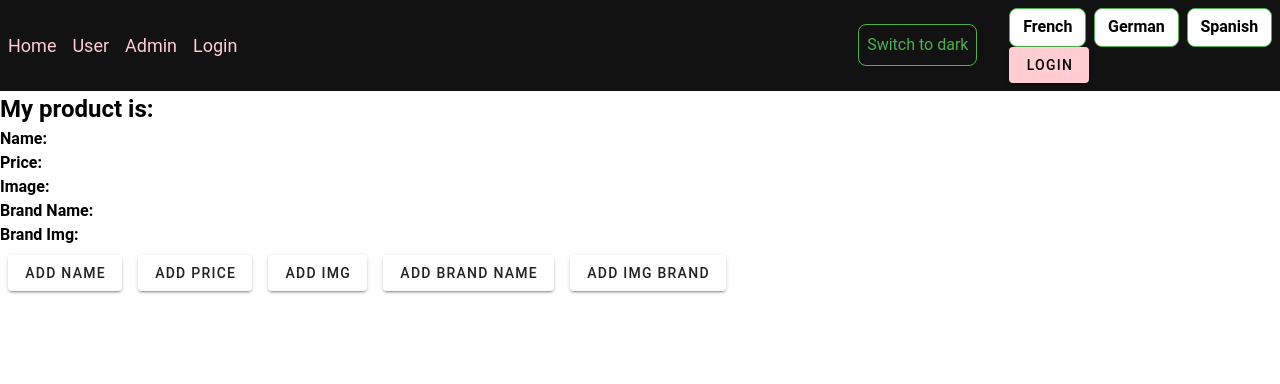
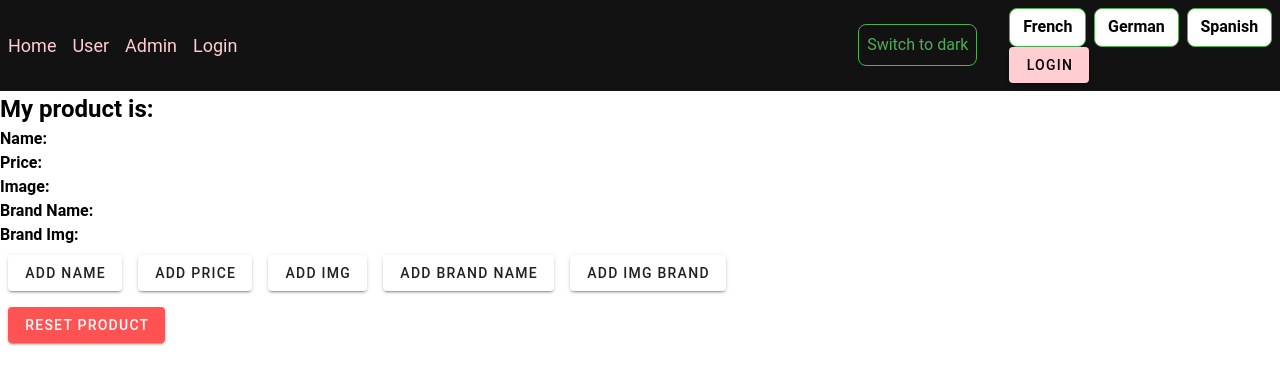
Before and after one commit to Louis-Gonzalez/starterPack, a Nuxt app: page / in a window 1280 px wide. Shown: the top 384 px of the page. Built offline with nearby package versions, Linux system fonts and the light colour scheme.

Commit message:
Add clearable product

```diff
--- a/components/sandbox/Products.vue
+++ b/components/sandbox/Products.vue
@@ -10,18 +10,27 @@
   const addName = () => {
     myProduct.value.name = "Tomato";
   }
+
   const addPrice = () => {
     myProduct.value.price = 1.52;
   }
+
   const addImg = () => {
     myProduct.value.img = "https://images.pexels.com/photos/533280/pexels-photo-533280.jpeg";
   }
+
   const addNameBrand = () => {
     myProduct.value.brand.name = "Roma";
   }
+
   const addImgBrand = () => {
     myProduct.value.brand.img = "/img/logo-verger.jpg"
   }
+
+  const resetProduct = () => {
+    myProduct.value = productStore.clearProduct()
+  }
+
 </script>
 
 <template>
@@ -38,11 +47,17 @@
         <img :src="myProduct.brand.img" width="100" v-if="myProduct.brand.img" :alt="myProduct.name"/>
       </li>
     </ul>
-    <v-btn class="ma-2" @click="addName">Add name</v-btn>
-    <v-btn class="ma-2" @click="addPrice">Add price</v-btn>
-    <v-btn class="ma-2" @click="addImg">Add img</v-btn>
-    <v-btn class="ma-2" @click="addNameBrand">Add brand name</v-btn>
-    <v-btn class="ma-2" @click="addImgBrand">Add img brand</v-btn>
+    <div>
+      <v-btn class="ma-2" @click="addName">Add name</v-btn>
+      <v-btn class="ma-2" @click="addPrice">Add price</v-btn>
+      <v-btn class="ma-2" @click="addImg">Add img</v-btn>
+      <v-btn class="ma-2" @click="addNameBrand">Add brand name</v-btn>
+      <v-btn class="ma-2" @click="addImgBrand">Add img brand</v-btn>
+    </div>
+    <div>
+      <v-btn color="error" class="ma-2" @click="resetProduct">Reset Product</v-btn>
+    </div>
+
   </div>
 </template>
 
--- a/stores/productStore.ts
+++ b/stores/productStore.ts
@@ -19,6 +19,7 @@ export const useProductStore = defineStore('product', () => {
 
   function clearProduct() {
     product.value = defaultProduct()
+    return product.value
   }
 
   return {
```
